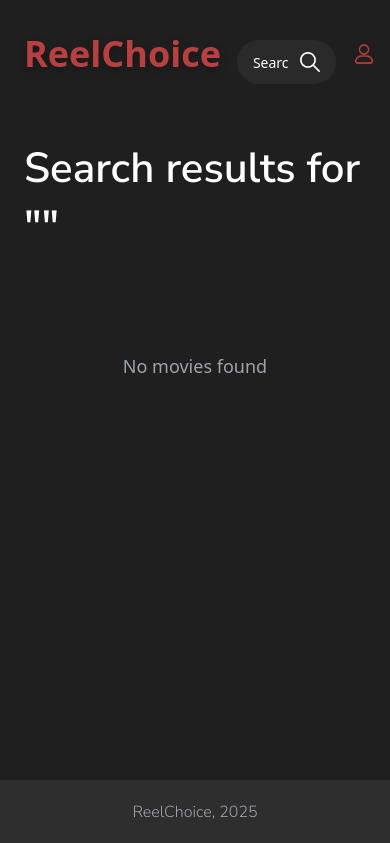
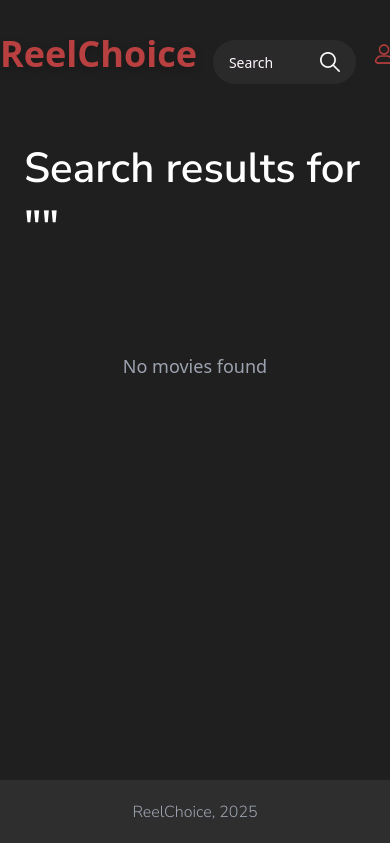
Before and after one commit to kkhrystynaa/ReelChoice, a Django app: page /search/ in a window 390 px wide. Shown: the top 843 px of the page. Run offline with Django 5.2, Linux system fonts and the light colour scheme; some libraries are stand-ins or nearby versions.

Commit message:
Limited UI by width and adjusted spacing

```diff
--- a/reelchoice_app/templates/_header.html
+++ b/reelchoice_app/templates/_header.html
@@ -3,7 +3,7 @@
 <header class="relative">
   <div class="w-full h-[940px] bg-[#201F1F] absolute top-0 left-0 -z-10"></div>
 
-  <nav class="relative z-20 flex items-center justify-between px-6 md:px-12 py-6">
+  <nav class="relative z-20 flex items-center justify-between md:px-12 py-6 max-w-[1300px] mx-auto w-full">
     <!-- Logo -->
     <div class="flex-shrink-0">
       <h1 class="text-4xl font-semibold text-[#B94040] drop-shadow-[0_4px_4px_rgba(0,0,0,0.25)]">
--- a/reelchoice_app/templates/home.html
+++ b/reelchoice_app/templates/home.html
@@ -8,7 +8,7 @@
 
     <!-- Main Section -->
     <div
-    class="relative z-10 flex flex-col lg:flex-row items-center gap-6 pb-8 px-6 lg:px-[212px] text-center lg:text-left">
+    class="relative z-10 flex flex-col lg:flex-row items-center px-6 lg:px-12 max-w-[1300px] mx-auto text-center lg:text-left">
       <div class="flex-1 space-y-6">
         <h2
         class="text-[28px] sm:text-[36px] lg:text-[44px] font-semibold leading-snug text-white font-['Nunito_Sans']">
@@ -30,9 +30,9 @@
     </div>
 
     <!-- Movie Sections -->
-    <main class="bg-[#201F1F] text-white px-6 md:px-12 pb-16">
+    <main class="bg-[#201F1F] text-white px-6 md:px-12 pb-16 max-w-[1300px] mx-auto">
       {% for section in sections %}
-        <section class="mb-16 pt-16">
+        <section class="mb-12 pt-12">
           <h3 class="text-3xl font-semibold mb-6">
             <a href="" class="hover:text-[#B94040]"> <!-- add category link here -->
               {{ section.title }}
--- a/reelchoice_app/templates/ratings.html
+++ b/reelchoice_app/templates/ratings.html
@@ -5,14 +5,14 @@
   {% include "_header.html" %}
   <main class="bg-[#201F1F] text-white px-6 md:px-12 pb-16 flex-grow">
 
-    <div class="relative z-10 py-8">
+    <div class="relative z-10 px-6 lg:px-12 py-8 max-w-[1300px] mx-auto w-full">
       <h2 class="text-[42px] font-semibold leading-snug text-white font-['Nunito_Sans'] mb-4 break-words">
         My ratings
       </h2>
     </div>
 
     {% if ratings %}
-      <ul class="grid gap-8 sm:grid-cols-2 md:grid-cols-3 lg:grid-cols-4 xl:grid-cols-5">
+      <ul class="grid gap-8 sm:grid-cols-2 md:grid-cols-3 lg:grid-cols-4 xl:grid-cols-5 px-6 lg:px-12 max-w-[1300px] mx-auto">
         {% for r in ratings %}
           <li class="group cursor-pointer">
             <div class="aspect-[2/3] bg-[rgba(128,128,128,0.25)] rounded-lg overflow-hidden">
--- a/reelchoice_app/templates/search_results.html
+++ b/reelchoice_app/templates/search_results.html
@@ -6,14 +6,14 @@
 
     {% include "_header.html" %}
 
-    <div class="relative z-10 px-6 md:px-12 py-8">
+    <div class="relative z-10 px-6 md:px-12 py-8 max-w-[1300px] mx-auto w-full">
       <h2 class="text-[42px] font-semibold leading-snug text-white font-['Nunito_Sans'] mb-4 break-words">
         Search results for "<span class="text-[#B94040]">{{ query }}</span>"
       </h2>
     </div>
 
     <!-- Search Results Main -->
-    <main class="bg-[#201F1F] text-white px-6 md:px-12 pb-16 flex-grow">
+    <main class="bg-[#201F1F] text-white px-6 md:px-12 pb-16 flex-grow max-w-[1300px] mx-auto">
       {% if movies %}
         <ul class="grid gap-8 sm:grid-cols-2 md:grid-cols-3 lg:grid-cols-4 xl:grid-cols-5">
           {% for movie in movies %}
```
